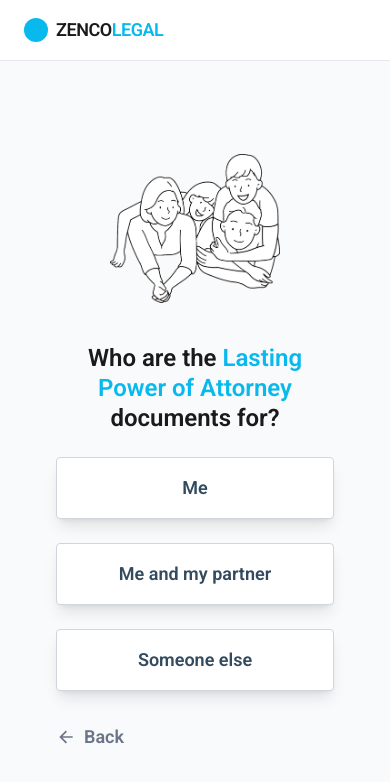
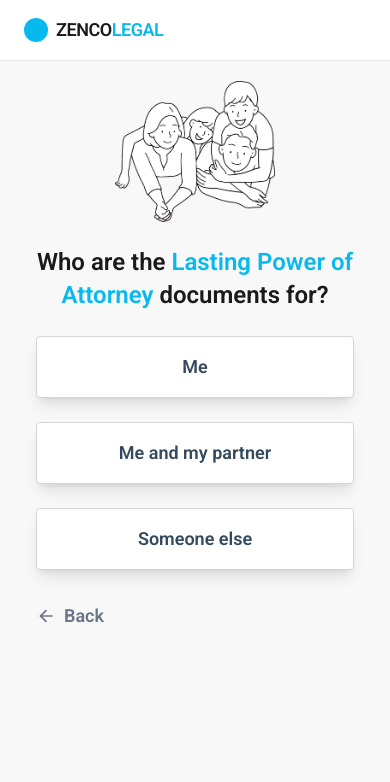
Before and after one commit to maheshsharma2717/LPA, a Next.js app: page /lpa in a window 390 px wide. Shown: the top 782 px of the page. Built offline with nearby package versions, Linux system fonts and the light colour scheme.

Commit message:
questions & auth pages ui and responsiveness fixed

```diff
--- a/app/login/page.tsx
+++ b/app/login/page.tsx
@@ -60,8 +60,8 @@ export default function LoginPage() {
             </header>
 
             {/* Main */}
-            <main className="grow flex items-center justify-center p-6 sm:p-12">
-                <div className="max-w-lg w-full p-8 sm:p-12">
+            <main className="grow flex items-center justify-center">
+                <div className="max-w-lg w-full p-5 sm:p-12">
                       <img src="signup-email.png" className="w-40 mb-6 mx-auto " alt="" />
                     <div className="flex flex-col items-center mb-8">
                         <h2 className="text-3xl font-bold text-zenco-dark text-center">
@@ -120,7 +120,7 @@ export default function LoginPage() {
                         <button
                             type="submit"
                             disabled={loading}
-                            className="w-full bg-[#08B9ED] text-white py-3 rounded font-semibold hover:opacity-90 transition disabled:opacity-50"
+                            className="w-full bg-[#08B9ED] text-white py-3 rounded font-semibold hover:opacity-90 transition disabled:opacity-50 cursor-pointer"
                         >
                             {loading ? "Logging in..." : "Log in"}
                         </button>
@@ -134,7 +134,7 @@ export default function LoginPage() {
                         <button
                             type="button"
                             onClick={handleGoogleLogin}
-                            className="w-full flex items-center justify-center gap-3 border border-gray-300 py-3 rounded-xl font-semibold text-sm hover:bg-gray-50 transition"
+                            className="w-full flex items-center justify-center gap-3 border border-gray-300 py-3 rounded-xl font-semibold text-sm cursor-pointer hover:bg-gray-50 transition"
                         >
                             <img src="https://www.gstatic.com/firebasejs/ui/2.0.0/images/auth/google.svg" className="w-5 h-5" alt="Google" />
                             Continue with Google
@@ -142,7 +142,7 @@ export default function LoginPage() {
 
                         <p className="text-sm text-center text-[#212529] mt-6">
                             Don't have an account?{" "}
-                            <Link href="/register" className="text-md text-center text-[#212529]">
+                            <Link href="/register" className="text-md text-center text-[#212529]  cursor-pointer">
                               <u>Sign up</u>
                             </Link>
                         </p>
--- a/app/lpa/page.tsx
+++ b/app/lpa/page.tsx
@@ -179,7 +179,7 @@ export default function LPAStepOne() {
   };
 
   return (
-    <div className="min-h-screen bg-gray-50 flex flex-col">
+    <div className="min-h-screen bg-[#f8f8f9] flex flex-col">
       <header className="w-full bg-white border-b border-gray-200 py-4 px-6 sm:px-12 flex justify-between items-center">
         <div className="flex items-center gap-2">
           <div className="w-6 h-6 bg-[#08b9ed] rounded-full"></div>
@@ -192,20 +192,21 @@ export default function LPAStepOne() {
         </div> */}
       </header>
 
-      <main className="grow flex items-center justify-center p-6 sm:p-12">
-        <div className="max-w-2xl w-full p-8 sm:p-12">
+      <main className="flex-1 flex items-start sm:items-center justify-center px-4 sm:px-8 lg:px-12">
+        <div className="w-full max-w-2xl p-5 sm:p-10">
           {imageData && (
-            <div className="flex justify-center mb-10">
+            <div className="flex justify-center mb-6 sm:mb-10">
               <Image
                 src={imageData.src}
                 alt="question-image"
                 width={imageData.width}
                 height={imageData.height}
+                className="max-w-40 sm:max-w-50 lg:max-w-60 h-auto"
               />
             </div>
           )}
 
-          <h2 className="text-2xl sm:text-3xl font-extrabold text-zenco-dark mb-4 leading-tight text-center">
+          <h2 className="text-2xl lg:text-3xl font-extrabold text-zenco-dark mb-4 leading-snug text-center">
             {formatQuestion(currentQuestion.question)}
           </h2>
 
@@ -359,7 +360,7 @@ export default function LPAStepOne() {
                     setCurrentStep(option.next);
                     setStepNumber((prev) => Math.min(prev + 1, 5));
                   }}
-                  className="px-8 py-4 rounded border bg-white border-gray-300 hover:bg-[#334A5E] shadow-lg transition-all duration-200 group"
+                  className="px-8 py-4 rounded border bg-white border-gray-300 hover:bg-[#334A5E] shadow-lg cursor-pointer transition-all duration-200 group"
                 >
                   <span className="font-bold text-lg text-[#334A5E] group-hover:text-white text-center">
                     {option.label}
@@ -371,7 +372,7 @@ export default function LPAStepOne() {
 
           <button
             onClick={handleBack}
-            className="flex items-center gap-2 text-[#6B7588] text-lg font-bold mt-8 hover:text-black transition"
+            className="flex items-center gap-2 text-[#6B7588] text-lg font-bold mt-8 cursor-pointer hover:underline transition"
           >
             <svg
               xmlns="http://www.w3.org/2000/svg"
```
